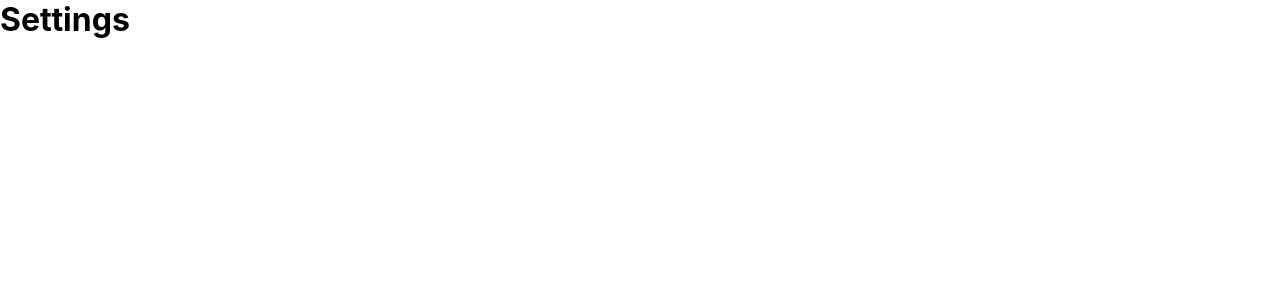
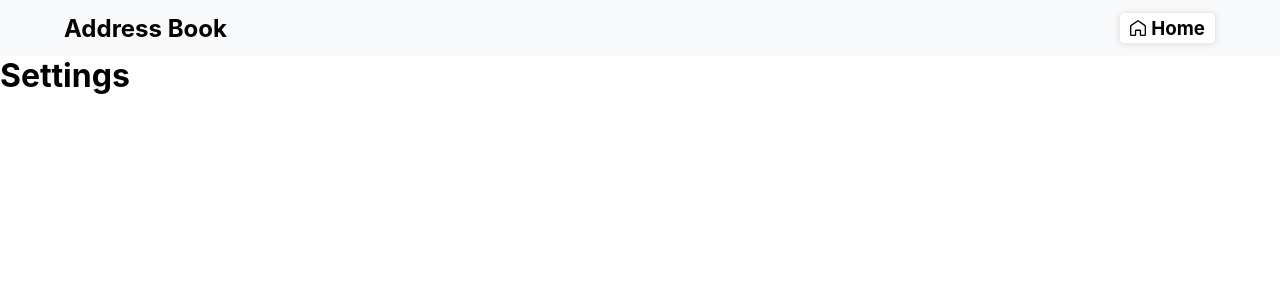
Before and after one commit to Adtx/address-book-reactjs-typescript, a React (Create React App) app: page /settings in a window 1280 px wide. Shown: the top 300 px of the page. Built offline with nearby package versions, Linux system fonts and the light colour scheme.

Commit message:
feature: Add navigation between home and settings pages

```diff
--- /dev/null
+++ b/src/components/shared/Navbar/Navbar.tsx
@@ -0,0 +1,33 @@
+import { FiSettings } from "react-icons/fi"
+import { GrHomeRounded } from "react-icons/gr"
+import { useLocation } from "react-router-dom"
+import { Header, StyledNavbar, NavLink, NavLinkText } from "./styles"
+
+const NAVIGATION_PATHS = {
+  HOME: "/",
+  SETTINGS: "/settings",
+}
+
+export function Navbar() {
+  const { pathname: currentPage } = useLocation()
+
+  return (
+    <Header>
+      <StyledNavbar>
+        <h1>Address Book</h1>
+        {currentPage === NAVIGATION_PATHS.HOME && (
+          <NavLink href={NAVIGATION_PATHS.SETTINGS}>
+            <FiSettings />
+            <NavLinkText>Settings</NavLinkText>
+          </NavLink>
+        )}
+        {currentPage === NAVIGATION_PATHS.SETTINGS && (
+          <NavLink href={NAVIGATION_PATHS.HOME}>
+            <GrHomeRounded />
+            <NavLinkText>Home</NavLinkText>
+          </NavLink>
+        )}
+      </StyledNavbar>
+    </Header>
+  )
+}
--- /dev/null
+++ b/src/components/shared/Navbar/styles.tsx
@@ -0,0 +1,38 @@
+import styled from "styled-components"
+
+export const Header = styled.header`
+  height: 7%;
+  display: flex;
+  justify-content: center;
+  background-color: #f8f9fa;
+`
+
+export const StyledNavbar = styled.nav`
+  display: flex;
+  justify-content: space-around;
+  align-items: center;
+  background-color: #f8f9fa;
+  height: 100%;
+  width: 90%;
+  justify-content: space-between;
+`
+export const NavLink = styled.a`
+  display: flex;
+  justify-content: space-around;
+  align-items: center;
+  background-color: #f8f9fa;
+  /* border: 1px solid #ced4da; */
+  /* border-radius: 5px; */
+  box-shadow: 0 1px 6px rgba(28, 33, 39, 0.1);
+  height: 25%;
+  background: #fff;
+  border-radius: 5px;
+  border: 1px solid #eaeaea;
+  padding: 15px 10px;
+  color: black;
+  text-decoration: none;
+`
+
+export const NavLinkText = styled.h3`
+  margin-left: 5px;
+`
--- a/src/index.css
+++ b/src/index.css
@@ -12,6 +12,10 @@ code {
     monospace;
 }
 
+#root {
+  height: 100vh;
+}
+
 * {
   margin: 0;
   padding: 0;
--- a/src/pages/Home/Home.tsx
+++ b/src/pages/Home/Home.tsx
@@ -1,5 +1,6 @@
 import { useEffect, useState } from "react"
 import { fetchUsers } from "../../apiUtils"
+import { Navbar } from "../../components/shared/Navbar/Navbar"
 import { User } from "../../types"
 import Search from "./components/Search/Search"
 import { LoadingMessage } from "./components/UserList/styles"
@@ -21,6 +22,8 @@ export default function Home() {
   }, [])
 
   return (
+    <>
+      <Navbar />
       <StyledHome>
         <Search userList={userList} setFilteredUserList={setFilteredUserList} />
         <UserList
@@ -31,5 +34,6 @@ export default function Home() {
         />
         {loadingInitialUserBatch && <LoadingMessage />}
       </StyledHome>
+    </>
   )
 }
--- a/src/pages/Settings/Settings.tsx
+++ b/src/pages/Settings/Settings.tsx
@@ -1,5 +1,11 @@
 import React from "react"
+import { Navbar } from "../../components/shared/Navbar/Navbar"
 
 export default function Settings() {
-  return <h1>Settings</h1>
+  return (
+    <>
+      <Navbar />
+      <h1>Settings</h1>
+    </>
+  )
 }
```
Also changed, not shown: src/pages/Home/styles.tsx (renamed from src/pages/Home/styles.ts). Lines whose indentation alone changed are shown as unchanged.
